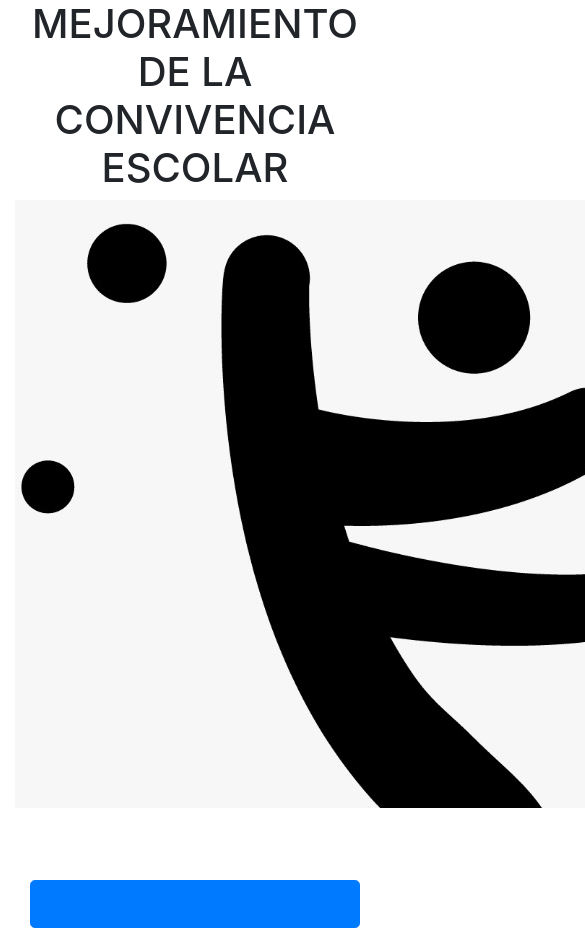
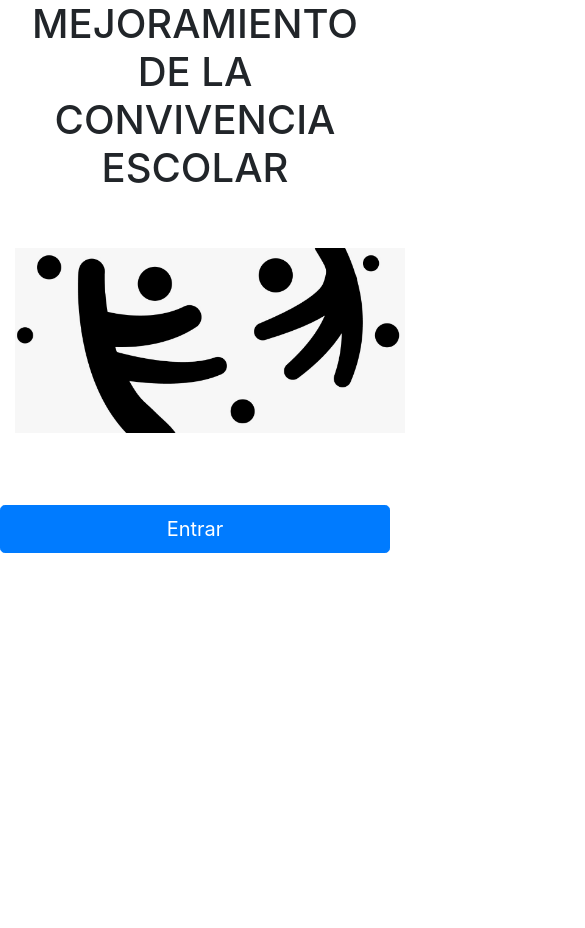
Before and after one commit to Allan43-afk/Equipo1_ru_ppi2020, a React (Create React App) app: page / in a window 390 px wide. Shown: the top 928 px of the page, 585 px wide, since content can reach past the window. After the commit the page ends 844 px from the top, so only its background shows below. Built offline with nearby package versions, Linux system fonts and the light colour scheme.

Commit message:
Cambio de color botones

```diff
--- a/src/paginas/RegistrarsecomoDoEs.js
+++ b/src/paginas/RegistrarsecomoDoEs.js
@@ -47,8 +47,13 @@ class RegistrarsecomoDoEs extends React.Component {
                   <div className="col">
                     <img
                       src={ImagenInicio}
-                      ClassName="rounded mx-auto d-block imagenDo"
+                      ClassName="rounded mx-auto d-block imagenInicio"
                       alt="..."
+                      width="1100"
+                      display="block"
+                      margin-
+                      t="auto"
+                      margin-right="auto"
                     />
                   </div>
                 </div>
--- a/src/paginas/Tipodeusuario.js
+++ b/src/paginas/Tipodeusuario.js
@@ -49,8 +49,15 @@ class Tipodeusuario extends React.Component {
           <input type="email" class="form-control" id="inputEmail4" />
         </div>
         <div class="form-group col-md-6">
+          <div class="form-group col-md-6 botonTipo">
+            <div class="form-group col-md-6 v">
+              <div class="form-group col-md-6 v">
                 <label for="inputPassword4">Contraseña</label>
-          <input type="password" class="form-control" id="inputPassword4" />
+                <input
+                  type="password"
+                  class="form-control"
+                  id="inputPassword4"
+                />
               </div>
 
               <div class="col">
@@ -78,6 +85,9 @@ class Tipodeusuario extends React.Component {
                 </button>
               </div>
             </div>
+          </div>
+        </div>
+      </div>
     );
   }
 }
--- a/src/paginas/inicio.js
+++ b/src/paginas/inicio.js
@@ -9,27 +9,25 @@ class Inicio extends React.Component {
           <div className="col-sm-4 col-md-4 col-lg-4"></div>
           <div className="col-sm-4 col-md-4 col-lg-4 text-center">
             <h1>MEJORAMIENTO DE LA CONVIVENCIA ESCOLAR</h1>
-            <div className="row">
-              <div className="col">
-                <img
-                  src={ImagenInicio}
-                  ClassName="rounded mx-auto d-block imagenInicio"
-                  alt="..."
-                />
-              </div>
-            </div>
+            <br />
+            <br />
+            <img
+              src={ImagenInicio}
+              ClassName="rounded mx-auto d-block imagenInicio"
+              alt="..."
+              width="390"
+              display="block"
+              margin-
+              t="auto"
+              margin-right="auto"
+            />
           </div>
         </div>
         <br />
         <br />
         <br />
-        <div className="col">
-          <button
-            type="button"
-            class="btn btn-primary btn-lg btn-block boton43"
-          >
-            <a href="./Tipodeusuario">Entrar</a>
-          </button>
+        <div className="row">
+        <button type="button" class="btn btn-primary btn-lg btn-block">Entrar</button>
         </div>
       </div>
     );
--- a/src/paginas/menuDocente.js
+++ b/src/paginas/menuDocente.js
@@ -1,4 +1,4 @@
-import React from "react";
+ import React from "react";
 import "../styles/styles.css";
 import ImagenInicio from "../imagenes/ImagenInicio.png";
 
```
Also changed, not shown: src/paginas/Buzonrespuestas.js (+4 -11 lines), src/paginas/situacionesreportadas.js (added, +16 -0 lines), src/paginas/Notienescuentacreeuna.js (deleted). Lines whose indentation alone changed are shown as unchanged.
